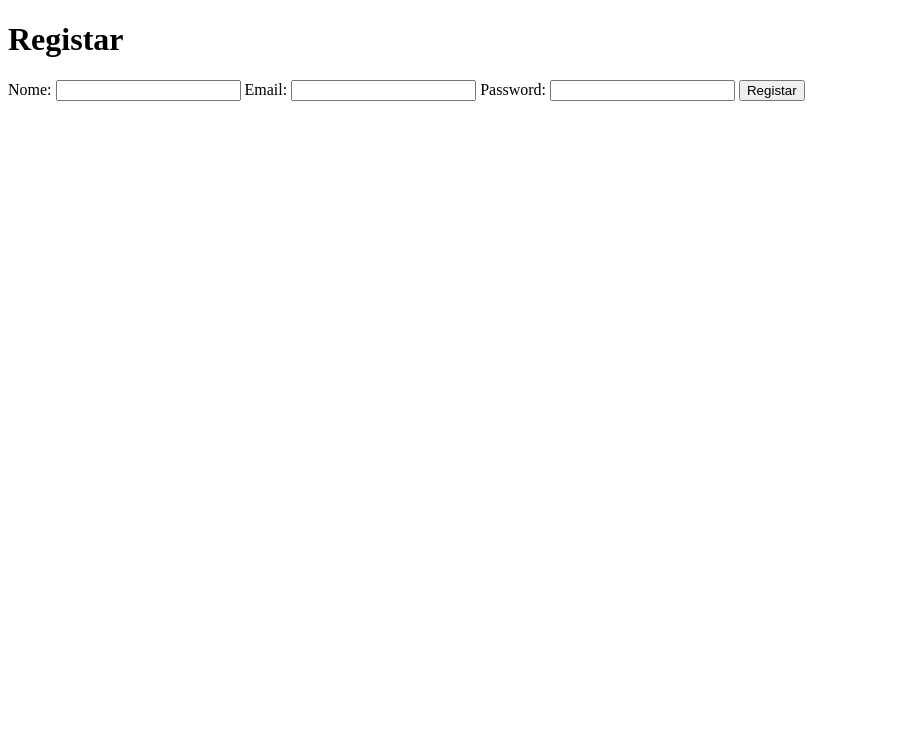
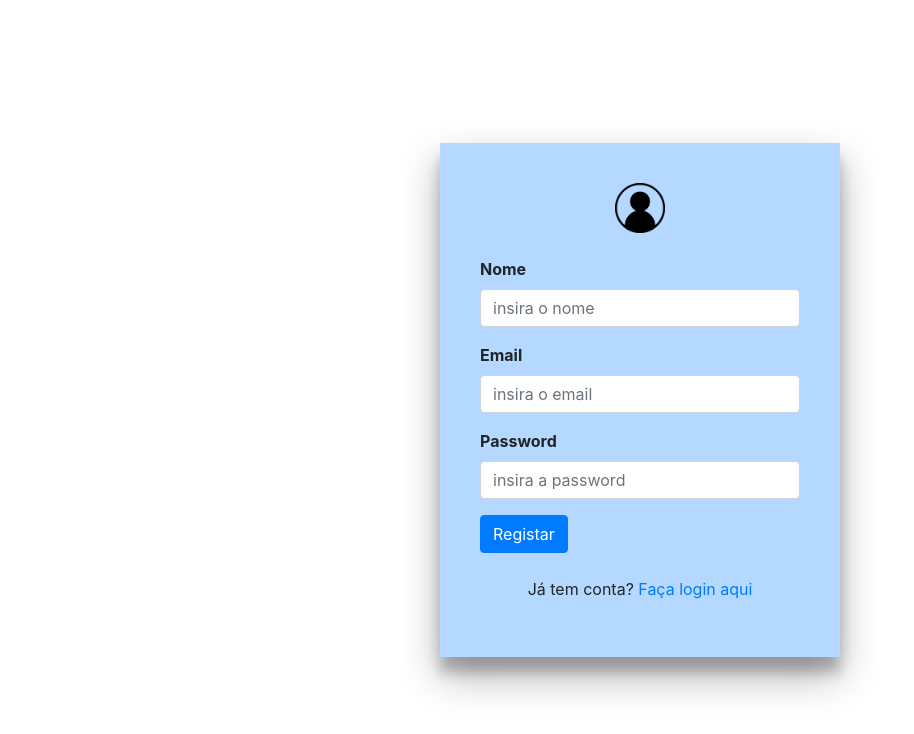
Before and after one commit to diogocarv11/projeto_web, a PHP site: page /registar.php in a window 1280 px wide. Shown: the top 734 px of the page, without its empty margins (0-914 px from the left). Run offline with PHP 8.4, Linux system fonts and the light colour scheme.

Commit message:
login e registar
adicionar opcao de registar

```diff
--- a/login.php
+++ b/login.php
@@ -54,7 +54,8 @@ if ($_SERVER['REQUEST_METHOD'] == 'POST') {
                     <input type="password" name="password" class="form-control" id="password" placeholder="insira a password" required>
                 </div>
                 <button type="submit" class="btn btn-primary">Login</button>
-            </form>
+            </form><br>
+            <p class="text-center">Não tem conta? <a href="registar.php">Registe-se aqui</a></p>
         </div>
     </div>
 </body>
--- a/registar.php
+++ b/registar.php
@@ -26,27 +26,39 @@ if ($_SERVER['REQUEST_METHOD'] == 'POST') {
 <head>
     <meta charset="UTF-8">
     <meta name="viewport" content="width=device-width, initial-scale=1.0">
+    <link rel="stylesheet" type="text/css" href="css/styles.css">
+    <link rel="stylesheet" href="https://cdn.jsdelivr.net/npm/bootstrap@4.3.1/dist/css/bootstrap.min.css" integrity="sha384-ggOyR0iXCbMQv3Xipma34MD+dH/1fQ784/j6cY/iJTQUOhcWr7x9JvoRxT2MZw1T" crossorigin="anonymous">
     <title>Registar</title>
 </head>
 
 <body>
-    <h1>Registar</h1>
-    <?php if (isset($error_message)) : ?>
-        <p><?php echo $error_message; ?></p>
-    <?php endif; ?>
+    <div class="cardLogin">
+        <div class="cardLogin-body">
+            <div class="imglogin"><img src="img/loginIcon.png" width="50px" height="50px"></div><br>
+            <?php if (isset($error_message)) : ?>
+                <p class="text-center"><?php echo $error_message; ?></p>
+            <?php endif; ?>
 
-    <form method="post" action="registar.php">
-        <label for="nome">Nome:</label>
-        <input type="text" name="nome" required>
+            <form method="post" action="registar.php">
+                <div class="form-group">
+                    <label for="nome"><strong>Nome</strong></label>
+                    <input type="nome" name="nome" class="form-control" id="nome" placeholder="insira o nome" required>
+                </div>
+                <div class="form-group">
+                    <label for="email"><strong>Email</strong></label>
+                    <input type="email" name="email" class="form-control" id="email" placeholder="insira o email" required>
+                </div>
+                <div class="form-group">
+                    <label for="password"><strong>Password</strong></label>
+                    <input type="password" name="password" class="form-control" id="password" placeholder="insira a password" required>
+                </div>
+                <button type="submit" class="btn btn-primary">Registar</button>
+            </form>
 
-        <label for="email">Email:</label>
-        <input type="email" name="email" required>
-
-        <label for="password">Password:</label>
-        <input type="password" name="password" required>
-
-        <button type="submit">Registar</button>
-    </form>
+            <br>
+            <p class="text-center">Já tem conta? <a href="login.php">Faça login aqui</a></p>
+        </div>
+    </div>
 </body>
 
 </html>
```
